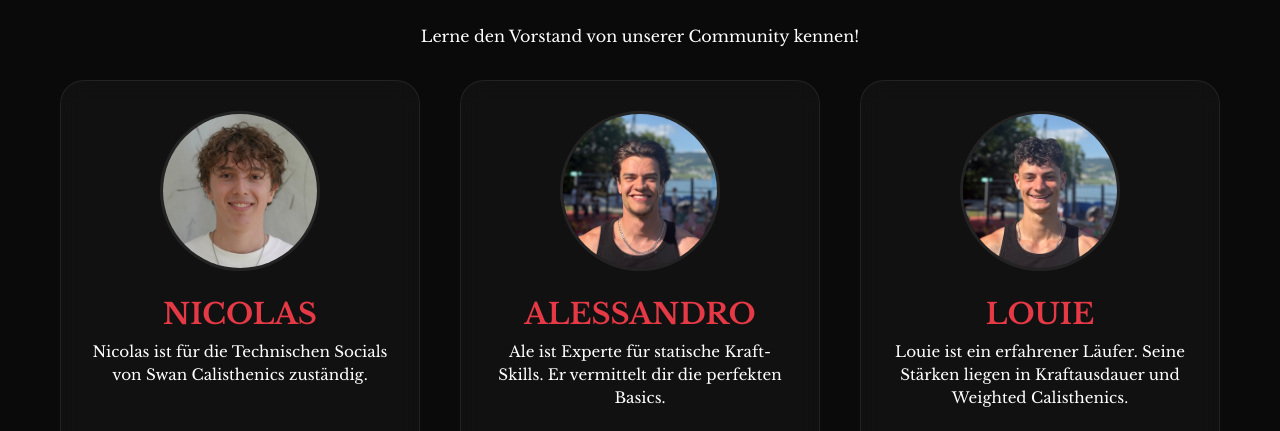
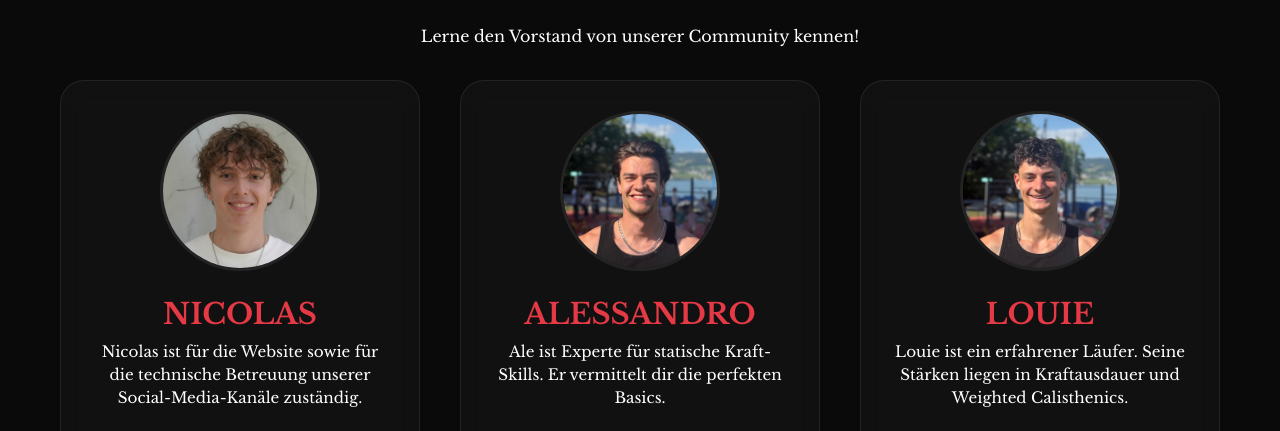
Before and after one commit to swancalisthenics/home, a plain HTML site: page html/vorstand.html in a window 1280 px wide. Shown: the part 212-643 px from the top of the page. Drawn offline with Linux system fonts and the light colour scheme.

Commit message:
Text geändert

```diff
--- a/html/vorstand.html
+++ b/html/vorstand.html
@@ -57,7 +57,7 @@
                 </div>
                 <div class="contact-person-info">
                     <h3>Nicolas</h3>
-                    <p class="contact-person-bio">Nicolas ist für die Technischen Socials von Swan Calisthenics zuständig. <br> <br> </p>
+                    <p class="contact-person-bio">Nicolas ist für die Website sowie für die technische Betreuung unserer Social-Media-Kanäle zuständig. <br> </p>
                     <div class="contact-person-links">
                         <a href="#" title="Telefon" class="icon-phone" onclick="openEmailDialog(event, 'nicolas.alexander.brand@gmail.com')">
                             <img src="../images/icons/envelope.svg" alt="Mail" class="custom-icon">
```
